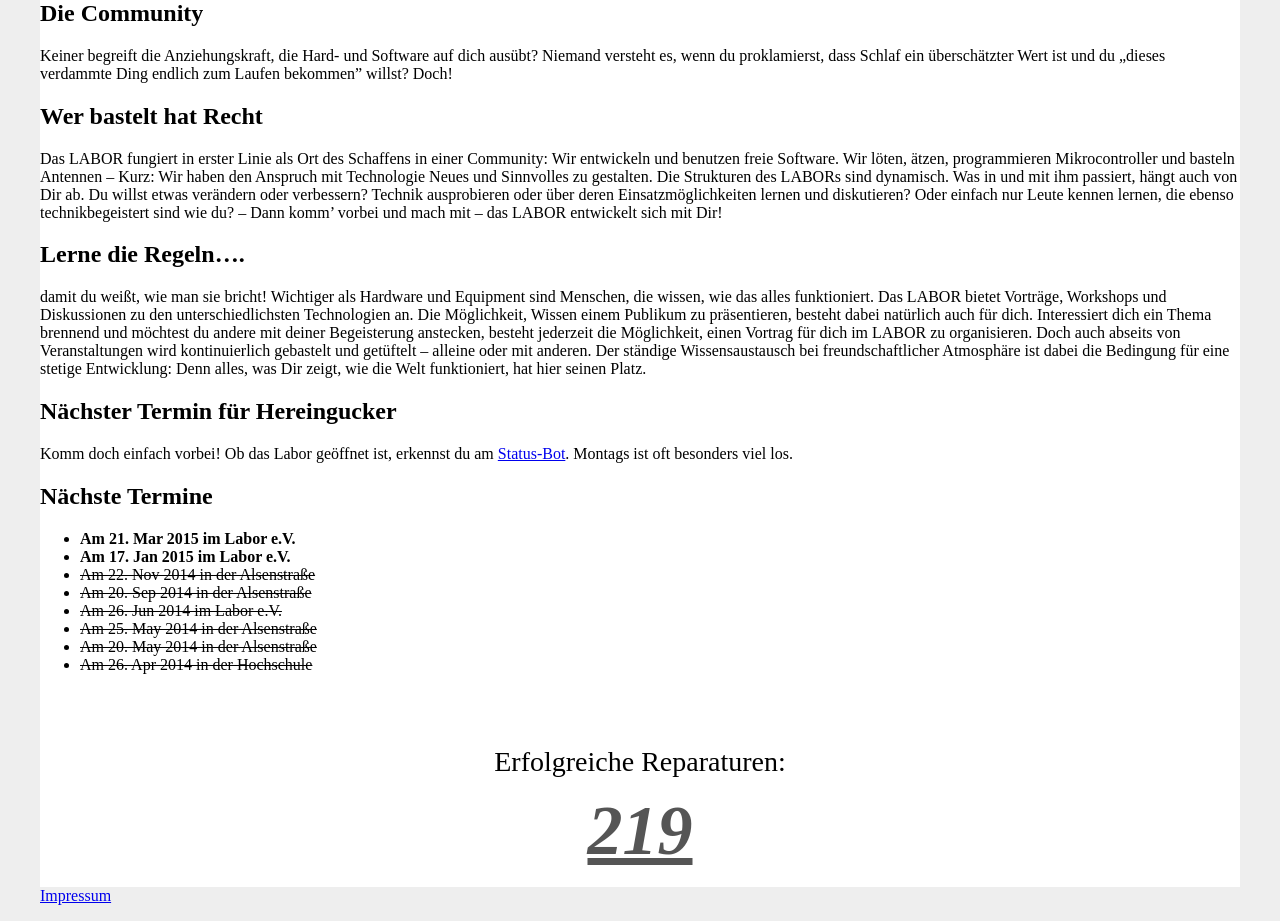
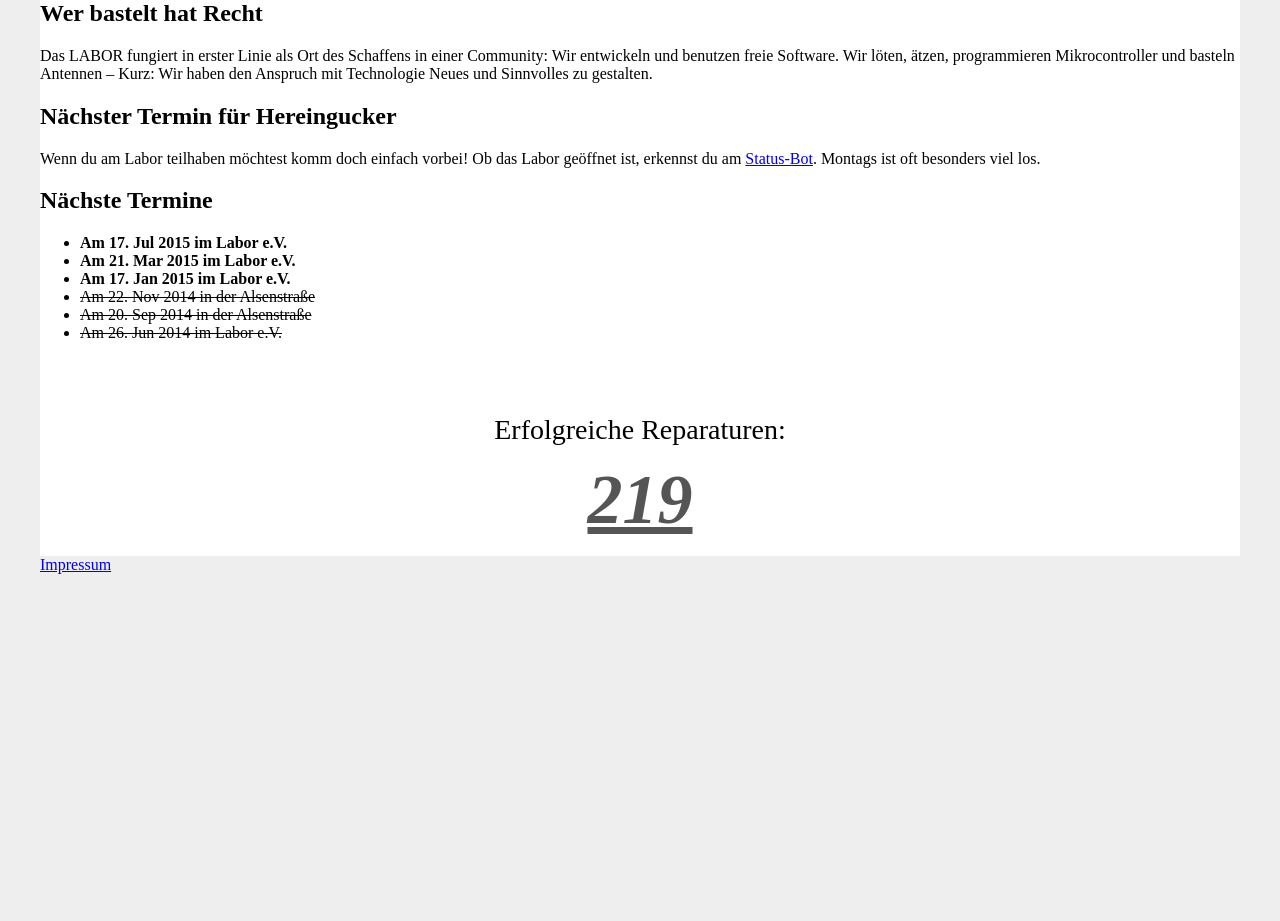
Before and after one commit to das-labor/repaircafe-bochum.de, a Jekyll site: the page built from labor.md, in a window 1280 px wide and 1400 px high, scrolled down 263 px. Shown: the part 479-1400 px from the top of the window. Built offline with Jekyll 4.4.1, drawn with Linux system fonts in a browser that asks for light colours; nearby versions of some CDN libraries; library files that are not in the unit come from our copies; comment, search, counter and statistics services are not loaded; after the commit the page ends 1332 px from its top, so only the background shows below that.

Commit message:
daten hinzugefügt

```diff
--- a/_data/termine.csv
+++ b/_data/termine.csv
@@ -1,9 +1,7 @@
 datum,ort
-2014-04-26, in der Hochschule
-2014-05-20, in der Alsenstraße
-2014-05-25, in der Alsenstraße
 2014-06-26, im Labor e.V.
 2014-09-20, in der Alsenstraße
 2014-11-22, in der Alsenstraße
 2015-01-17, im Labor e.V.
 2015-03-21, im Labor e.V.
+2015-07-17, im Labor e.V.
--- a/labor.md
+++ b/labor.md
@@ -7,24 +7,13 @@ Das Labor e.V.
 
 ![Bastelraum](./assets/loetkolbenNahaufnahme1.JPG)
 
-Die Community
--------------
-
-Keiner begreift die Anziehungskraft, die Hard- und Software auf dich ausübt? Niemand versteht es, wenn du proklamierst, dass Schlaf ein überschätzter Wert ist und du „dieses verdammte Ding endlich zum Laufen bekommen” willst? Doch!
-
 Wer bastelt hat Recht
 ---------------------
 
 Das LABOR fungiert in erster Linie als Ort des Schaffens in einer Community: Wir entwickeln und benutzen freie Software. Wir löten, ätzen, programmieren Mikrocontroller und basteln Antennen – Kurz: Wir haben den Anspruch mit Technologie Neues und Sinnvolles zu gestalten.
-Die Strukturen des LABORs sind dynamisch. Was in und mit ihm passiert, hängt auch von Dir ab. Du willst etwas verändern oder verbessern? Technik ausprobieren oder über deren Einsatzmöglichkeiten lernen und diskutieren? Oder einfach nur Leute kennen lernen, die ebenso technikbegeistert sind wie du? – Dann komm’ vorbei und mach mit – das LABOR entwickelt sich mit Dir!
-
-Lerne die Regeln….
-------------------
-
-damit du weißt, wie man sie bricht! Wichtiger als Hardware und Equipment sind Menschen, die wissen, wie das alles funktioniert. Das LABOR bietet Vorträge, Workshops und Diskussionen zu den unterschiedlichsten Technologien an. Die Möglichkeit, Wissen einem Publikum zu präsentieren, besteht dabei natürlich auch für dich. Interessiert dich ein Thema brennend und möchtest du andere mit deiner Begeisterung anstecken, besteht jederzeit die Möglichkeit, einen Vortrag für dich im LABOR zu organisieren. Doch auch abseits von Veranstaltungen wird kontinuierlich gebastelt und getüftelt – alleine oder mit anderen. Der ständige Wissensaustausch bei freundschaftlicher Atmosphäre ist dabei die Bedingung für eine stetige Entwicklung: Denn alles, was Dir zeigt, wie die Welt funktioniert, hat hier seinen Platz.
 
 Nächster Termin für Hereingucker
 --------------------------------
 
-Komm doch einfach vorbei! Ob das Labor geöffnet ist, erkennst du am [Status-Bot](https://www.das-labor.org/status/).
+Wenn du am Labor teilhaben möchtest komm doch einfach vorbei! Ob das Labor geöffnet ist, erkennst du am [Status-Bot](https://www.das-labor.org/status/).
 Montags ist oft besonders viel los.
```
